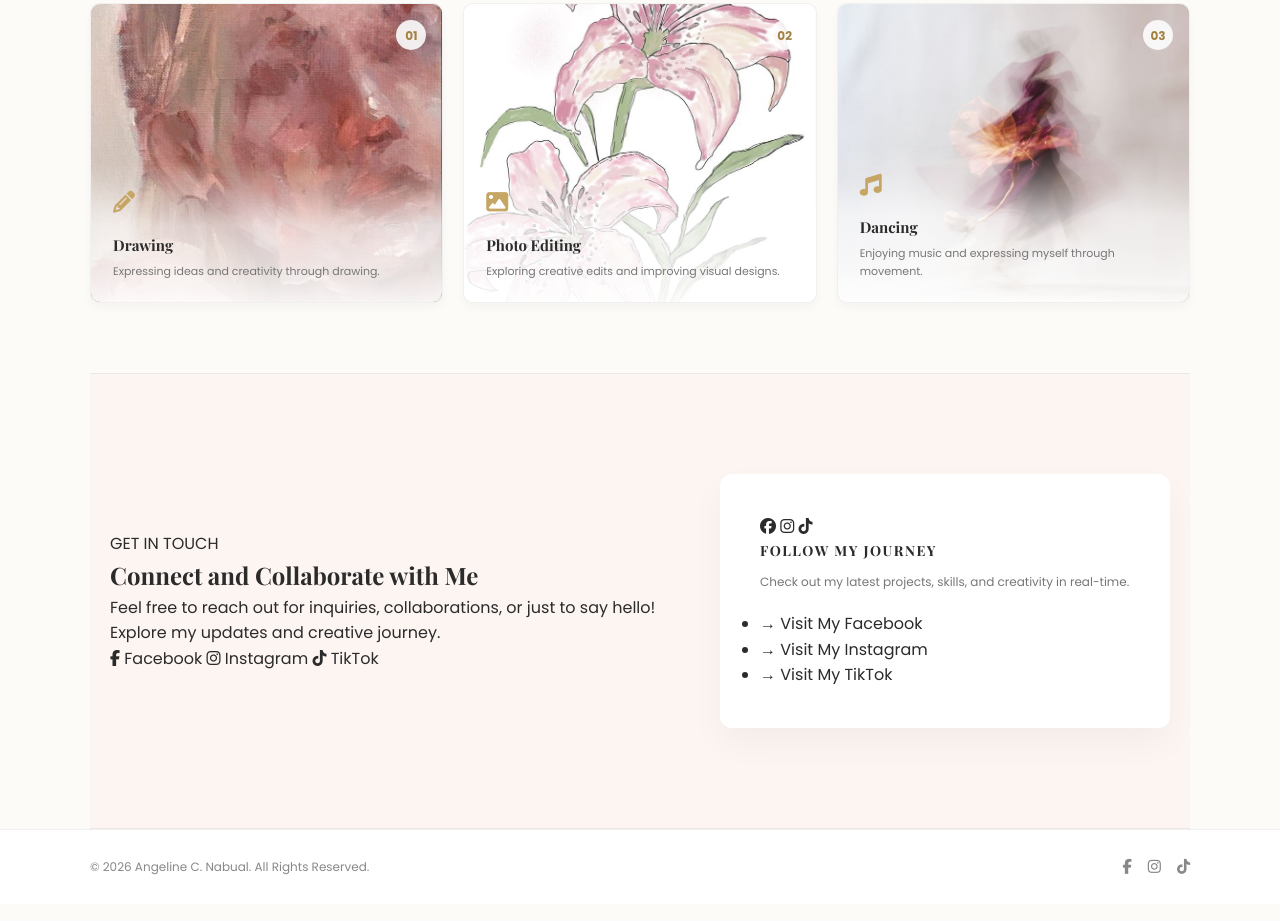
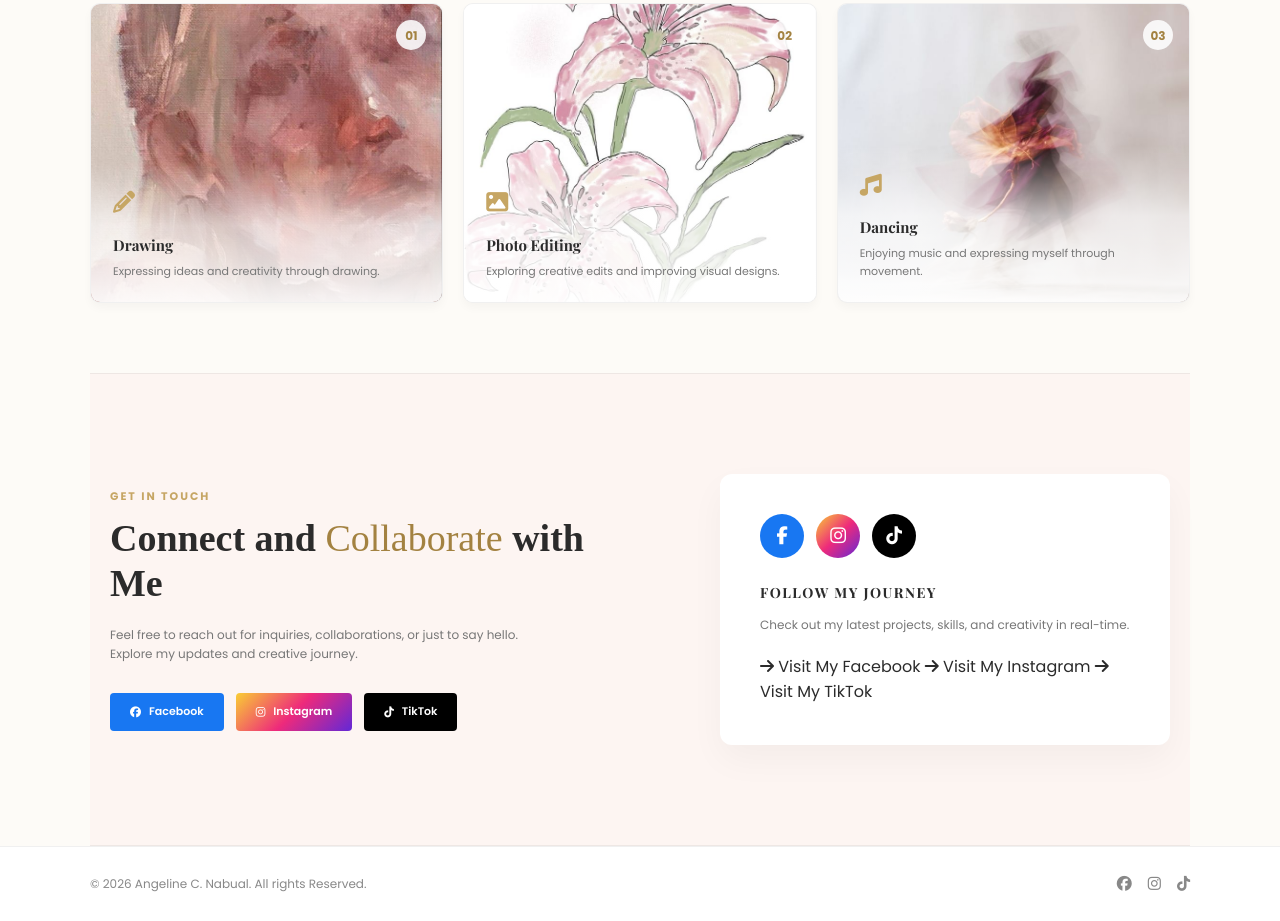
Before and after one commit to nabualangeline-dotcom/ange, a plain HTML site: page wd2/index.html in a window 1280 px wide. Shown: the part 3069-3990 px from the top of the page. Drawn offline with nearby package versions, Linux system fonts and the light colour scheme.

Commit message:
Update index.html

```diff
--- a/wd2/index.html
+++ b/wd2/index.html
@@ -419,79 +419,65 @@
 
     </section>
 
-    <!-- ========================================
-         CONTACT / SOCIAL MEDIA SECTION
-         ======================================== -->
+<!-- =========================
+         CONTACT SECTION
+         ========================== -->
     <section class="section contact-section" id="contact">
-
         <div class="contact-container">
-
-            <div class="contact-info">
+            <div class="contact-text">
                 <span>GET IN TOUCH</span>
                 <h2>Connect and <strong>Collaborate</strong> with Me</h2>
-                <p>
-                    Feel free to reach out for inquiries, collaborations, or just to say hello!
-                    Explore my updates and creative journey.
-                </p>
-
-                <!-- Social Media Buttons (Main Links) -->
-                <div class="social-buttons">
-                    <a href="https://www.facebook.com/profile.php?id=61576893281501" target="_blank" rel="noopener noreferrer" class="btn-social btn-fb">
-                        <i class="fab fa-facebook-f"></i> Facebook
+                <p>Feel free to reach out for inquiries, collaborations, or just to say hello. Explore my updates and creative journey.</p>
+                <div class="contact-buttons">
+                    <a href="https://www.facebook.com/profile.php?id=61576893281501" target="_blank" class="facebook-button primary-button">
+                        <i class="fa-brands fa-facebook"></i> Facebook
                     </a>
-                    <a href="https://www.instagram.com/angelinyxh?stkn=enh3ejEyMG1iamZm" target="_blank" rel="noopener noreferrer" class="btn-social btn-ig">
-                        <i class="fab fa-instagram"></i> Instagram
+                    <a href="https://www.instagram.com/angelinyxh?igsh=enh3ejEyMG1iamZm" target="_blank" class="instagram-button primary-button">
+                        <i class="fa-brands fa-instagram"></i> Instagram
                     </a>
-                    <a href="https://www.tiktok.com/@linylopsz?_r=1&_t=ZS-99guFhAfuAG" target="_blank" rel="noopener noreferrer" class="btn-social btn-tt">
-                        <i class="fab fa-tiktok"></i> TikTok
+                    <a href="https://www.tiktok.com/@linylopsz?_r=1&_t=ZS-98u1t1nZX1w" target="_blank" class="tiktok-button primary-button">
+                        <i class="fa-brands fa-tiktok"></i> TikTok
                     </a>
                 </div>
             </div>
 
-            <!-- Follow My Journey Card -->
             <div class="contact-card">
-                <div class="card-icons">
-                    <i class="fab fa-facebook"></i>
-                    <i class="fab fa-instagram"></i>
-                    <i class="fab fa-tiktok"></i>
+                <div class="social-icon-row">
+                    <div class="social-icon facebook-icon">
+                        <i class="fa-brands fa-facebook-f"></i>
+                    </div>
+                    <div class="social-icon instagram-icon">
+                        <i class="fa-brands fa-instagram"></i>
+                    </div>
+                    <div class="social-icon tiktok-icon">
+                        <i class="fa-brands fa-tiktok"></i>
+                    </div>
                 </div>
                 <h3>FOLLOW MY JOURNEY</h3>
                 <p>Check out my latest projects, skills, and creativity in real-time.</p>
-
-                <ul class="journey-links">
-                    <li>
-                        <a href="https://www.facebook.com/profile.php?id=61576893281501" target="_blank" rel="noopener noreferrer">
-                            &rarr; Visit My Facebook
-                        </a>
-                    </li>
-                    <li>
-                        <a href="https://www.instagram.com/angelinyxh?stkn=enh3ejEyMG1iamZm" target="_blank" rel="noopener noreferrer">
-                            &rarr; Visit My Instagram
-                        </a>
-                    </li>
-                    <li>
-                        <a href="https://www.tiktok.com/@linylopsz?_r=1&_t=ZS-99guFhAfuAG" target="_blank" rel="noopener noreferrer">
-                            &rarr; Visit My TikTok
-                        </a>
-                    </li>
-                </ul>
+                <a href="https://www.facebook.com/profile.php?id=61576893281501" target="_blank">
+                    <i class="fa-solid fa-arrow-right"></i> Visit My Facebook
+                </a>
+                <a href="https://www.instagram.com/angelinyxh?igsh=enh3ejEyMG1iamZm" target="_blank">
+                    <i class="fa-solid fa-arrow-right"></i> Visit My Instagram
+                </a>
+                <a href="https://www.tiktok.com/@linylopsz?_r=1&_t=ZS-98u1t1nZX1w" target="_blank">
+                    <i class="fa-solid fa-arrow-right"></i> Visit My TikTok
+                </a>
             </div>
-
         </div>
-
     </section>
 
-    <!-- ========================================
+    <!-- =========================
          FOOTER
-         ======================================== -->
+         ========================== -->
     <footer class="footer">
         <div class="footer-container">
-            <p>&copy; 2026 Angeline C. Nabual. All Rights Reserved.</p>
-
+            <p>&copy; 2026 Angeline C. Nabual. All rights Reserved.</p>
             <div class="social-links">
-                <a href="#" aria-label="Facebook"><i class="fab fa-facebook-f"></i></a>
-                <a href="#" aria-label="Instagram"><i class="fab fa-instagram"></i></a>
-                <a href="#" aria-label="TikTok"><i class="fab fa-tiktok"></i></a>
+                <a href="https://www.facebook.com/profile.php?id=61576893281501" target="_blank" aria-label="Facebook"><i class="fa-brands fa-facebook"></i></a>
+                <a href="https://www.instagram.com/angelinyxh?igsh=enh3ejEyMG1iamZm" target="_blank" aria-label="Instagram"><i class="fa-brands fa-instagram"></i></a>
+                <a href="https://www.tiktok.com/@linylopsz?_r=1&_t=ZS-98u1t1nZX1w" target="_blank" aria-label="TikTok"><i class="fa-brands fa-tiktok"></i></a>
             </div>
         </div>
     </footer>
```
